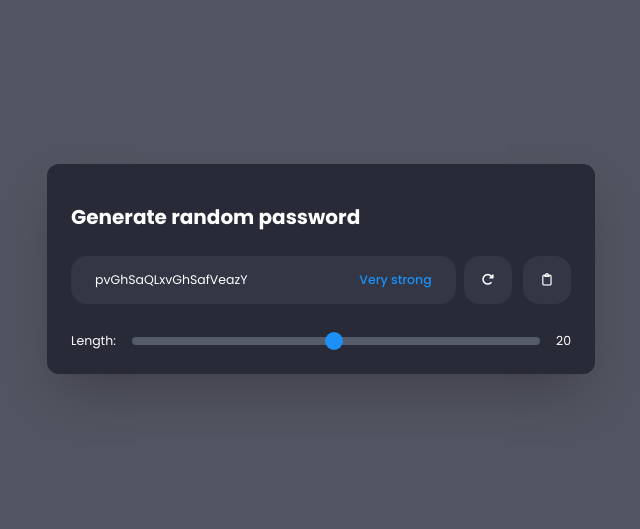
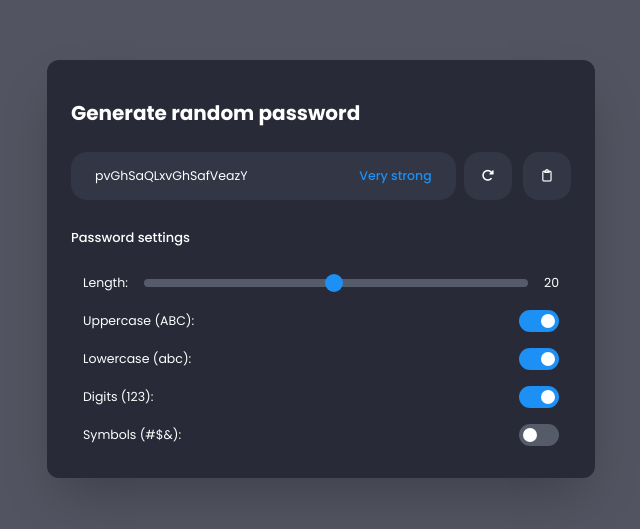
Before and after one commit to federicodesia/password_generator, a plain HTML site: page index.html in a window 1280 px wide. Shown: the part 131-660 px from the top of the page, without its empty margins (319-959 px from the left). Drawn offline with Linux system fonts and the light colour scheme.

Commit message:
Settings

```diff
--- a/index.html
+++ b/index.html
@@ -11,6 +11,8 @@
     <link href="https://fonts.googleapis.com/css2?family=Poppins:wght@300;400;500;600;700&display=swap" rel="stylesheet">
 
     <link rel="stylesheet" href="styles.css">
+    <link rel="stylesheet" href="switch.css">
+
 </head>
 <body>
     <div class="main-container">
@@ -42,10 +44,34 @@
 
             <h2 class="password-settings">Password settings</h2>
             <div class="settings-container">
-                <div class="row">
+                <div class="settings-row">
                     <span>Length:</span>
                     <input type="range" min="1" max="100" value="50" class="slider" id="myRange">
                     20
+                </div>
+
+                <div class="settings-row switch">
+                    Uppercase (ABC):
+                    <input type="checkbox" id="uppercase-switch" checked/>
+                    <label for="uppercase-switch"></label>
+                </div>
+
+                <div class="settings-row switch">
+                    Lowercase (abc):
+                    <input type="checkbox" id="lowercase-switch" checked/>
+                    <label for="lowercase-switch"></label>
+                </div>
+
+                <div class="settings-row switch">
+                    Digits (123):
+                    <input type="checkbox" id="digits-switch" checked/>
+                    <label for="digits-switch"></label>
+                </div>
+
+                <div class="settings-row switch">
+                    Symbols (#$&):
+                    <input type="checkbox" id="symbols-switch"/>
+                    <label for="symbols-switch"></label>
                 </div>
             </div>
         </div>
--- a/styles.css
+++ b/styles.css
@@ -34,7 +34,7 @@ h1{
 }
 
 h2{
-    font-size: 14px;
+    font-size: 13px;
     font-weight: 500;
 }
 
@@ -68,7 +68,10 @@ button p{
 }
 
 .settings-container{
-    margin-top: 28px;
+    display: flex;
+    flex-direction: column;
+    margin-top: 16px;
+    padding: 0px 12px;
 }
 
 /*
@@ -93,10 +96,6 @@ button p{
         border-radius: 12px;
         box-shadow: rgba(0, 0, 0, 0.25) 0px 25px 50px -12px;
         width: 500px;
-    }
-
-    .password-settings{
-        display: none;
     }
 }
 
@@ -162,11 +161,6 @@ button p{
         flex-direction: row;
         justify-content: space-between;
     }
-
-    .settings-container{
-        margin-top: 24px;
-        padding: 0px 12px;
-    }
 }
 
 .password-input-wrapper{
@@ -195,10 +189,12 @@ button p{
     font-weight: 500;
 }
 
-.row{
+.settings-row{
     display: flex;
     flex-direction: row;
+    justify-content: space-between;
     align-items: center;
+    height: 38px;
 }
 
 .slider {
--- /dev/null
+++ b/switch.css
@@ -0,0 +1,47 @@
+.switch{
+	display: flex;
+}
+
+.switch input{
+	height: 0;
+	width: 0;
+	opacity: 0;
+}
+
+.switch label {
+	background: #555B69;
+	border-radius: 22px;
+	height: 22px;
+	width: 40px;
+	cursor: pointer;
+
+	display: block;
+	position: relative;
+
+	-webkit-transition: 0.4s;
+	transition: 0.4s;
+}
+
+.switch label:after {
+	background-color: white;
+	border-radius: 50%;
+	height: 14px;
+	width: 14px;
+
+	content: "";
+	position: absolute;
+	top: 4px;
+	left: 4px;
+
+	-webkit-transition: 0.4s;
+	transition: 0.4s;
+}
+
+.switch input:checked + label {
+	background: #1D90F5;
+}
+
+.switch input:checked + label:after {
+	left: calc(100% - 4px);
+	transform: translateX(-100%);
+}
```
